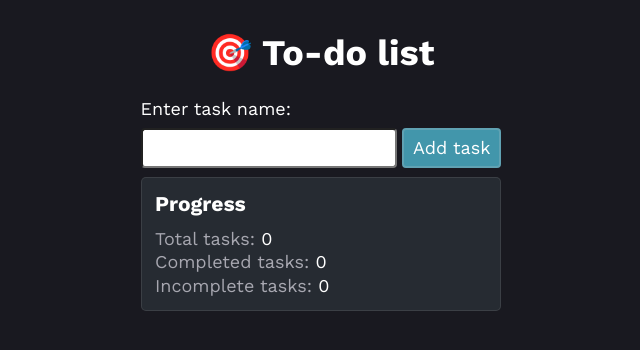
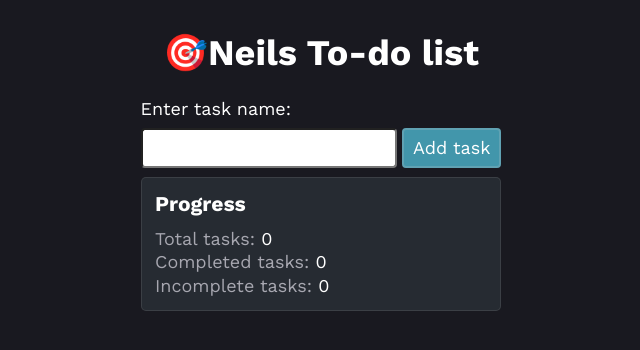
Before and after one commit to MelnusFlashback/qaLab6, a website built with webpack: page src/index.html in a window 1280 px wide. Shown: the whole page, without its empty margins (319-959 px from the left). Built offline with nearby package versions, Linux system fonts and the light colour scheme.

Commit message:
Update index.html
add name 2

```diff
--- a/src/index.html
+++ b/src/index.html
@@ -9,7 +9,7 @@
 
 <body>
   <main>
-    <h1>🎯 To-do list</h1>
+    <h1>🎯Neils To-do list</h1>
     <form id="task-form">
       <label for="input-task-name">Enter task name:</label>
       <div>
```
